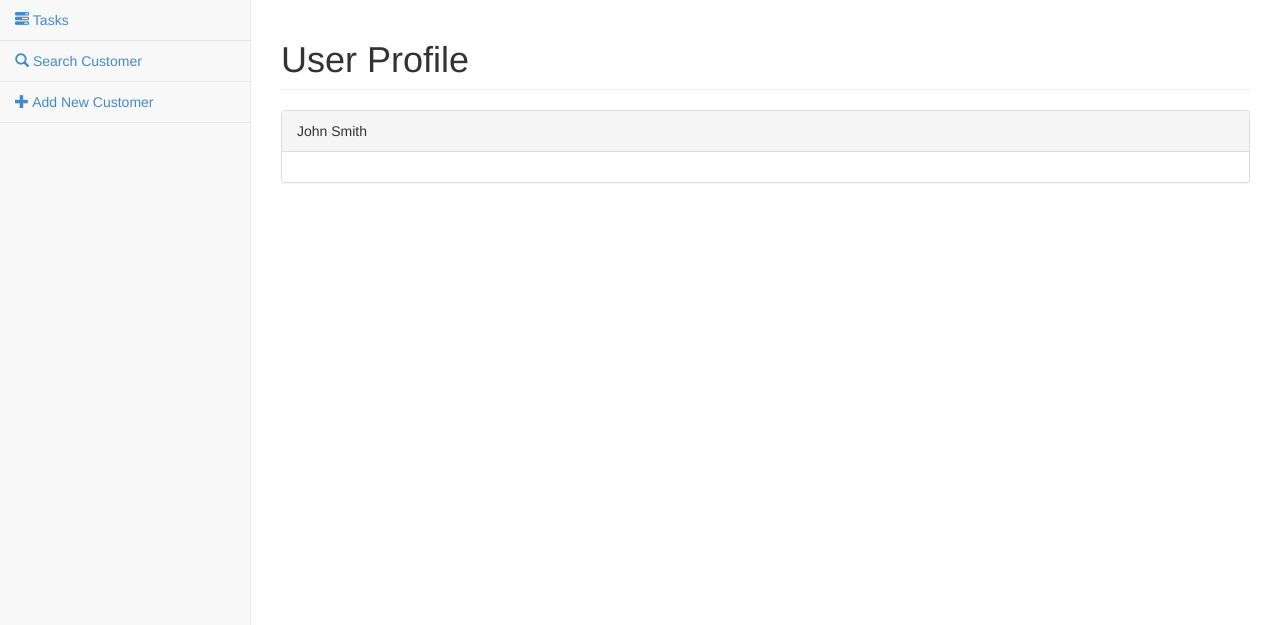
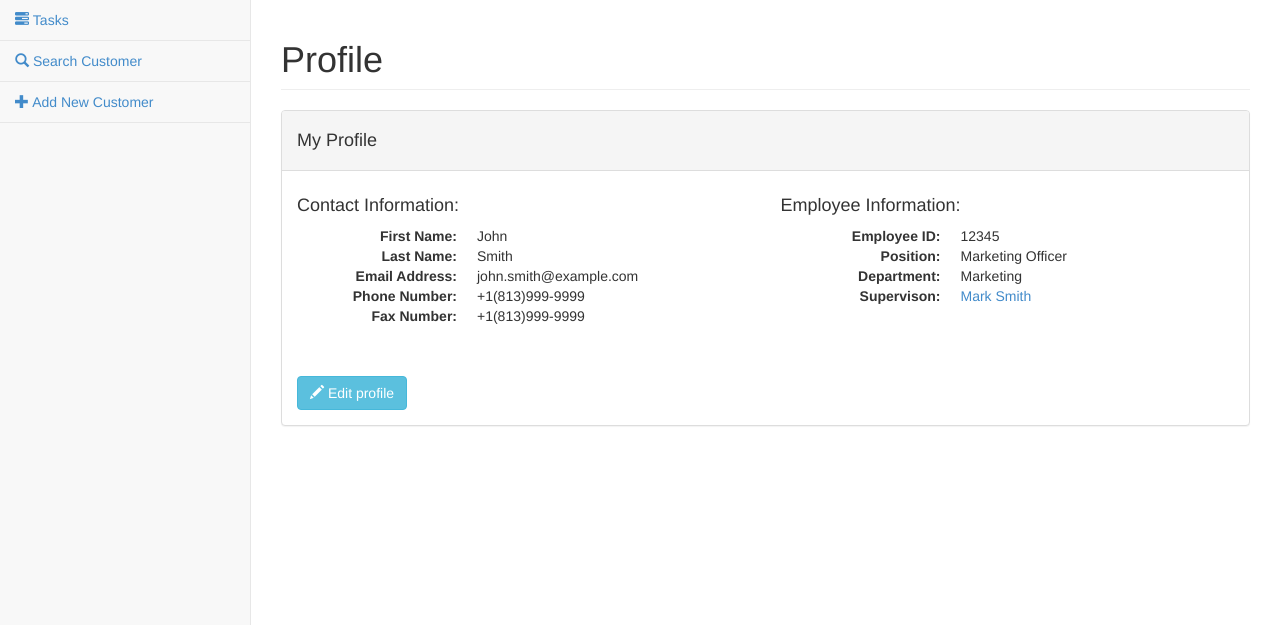
Before and after one commit to jmfield2/DB-CRM, a Python web app: template CRM/templates/userprofile.html in a window 1280 px wide. Shown: the part 51-676 px from the top of the page. Run offline with Jinja, Linux system fonts and the light colour scheme; the template is opened without the code that fills it, so the values that code supplies are empty; some libraries are stand-ins or nearby versions.

Commit message:
user profile edited

```diff
--- a/CRM/templates/addcustomer.html
+++ b/CRM/templates/addcustomer.html
@@ -91,7 +91,7 @@
                 <div class="col-lg-12">
                     <div class="panel panel-default">
                         <div class="panel-heading">
-                            Customer Information:
+                            <h4>Customer Information:</h4>
                         </div>
                         <!-- /.panel-heading -->
                         <div class="panel-body">
--- a/CRM/templates/dashboard.html
+++ b/CRM/templates/dashboard.html
@@ -94,7 +94,7 @@
                 <div class="col-lg-12">
                     <div class="panel panel-default">
                         <div class="panel-heading">
-                            Customer Search Results:
+                            <h4>Customer Search Results:</h4>
                         </div>
                         <!-- /.panel-heading -->
                         <div class="panel-body">
--- a/CRM/templates/index.html
+++ b/CRM/templates/index.html
@@ -89,7 +89,7 @@
                 <div class="col-lg-12">
                     <div class="panel panel-default">
                         <div class="panel-heading">
-                            Context Classes
+                            <h4>Today's Tasks:</h4>
                         </div>
                         <!-- /.panel-heading -->
                         <div class="panel-body">
--- a/CRM/templates/userprofile.html
+++ b/CRM/templates/userprofile.html
@@ -76,11 +76,10 @@
             <!-- /.sidebar-collapse -->
         </nav>
         <!-- /.navbar-static-side -->
-
         <div id="page-wrapper">
             <div class="row">
                 <div class="col-lg-12">
-                    <h1 class="page-header">User Profile<!-- Dashboard --></h1>
+                    <h1 class="page-header"><i></i>Profile<!-- Dashboard --></h1>
                 </div>
                 <!-- /.col-lg-12 -->
             </div>
@@ -88,14 +87,52 @@
                 <div class="col-lg-12">
                     <div class="panel panel-default">
                         <div class="panel-heading">
-                            John Smith
+                            <h4>My Profile</h4>
                         </div>
                         <!-- /.panel-heading -->
                         <div class="panel-body">
-
+                            <!-- <div class="col-md-3">
+                                <img src="http://placehold.it/380x500" alt="avatar" class="avatar img-circle"height="150" width="150"/>
+                            </div> -->
+                            <!-- <div class="col-md-9">
+ -->                            <div class="row">
+                                    <div class="col-md-6">
+                                        <h4>Contact Information:</h4>
+                                        <dl class="dl-horizontal">
+                                            <dt>First Name: </dt>
+                                            <dd>John</dd>
+                                            <dt>Last Name: </dt>
+                                            <dd>Smith</dd>
+                                            <dt>Email Address: </dt>
+                                            <dd>john.smith@example.com</dd>
+                                            <dt>Phone Number: </dt>
+                                            <dd>+1(813)999-9999</dd>
+                                            <dt>Fax Number: </dt>
+                                            <dd>+1(813)999-9999</dd>
+                                        </dl>
+                                    </div>
+                                    <div class="col-md-6">
+                                        <h4>Employee Information:</h4>
+                                        <dl class="dl-horizontal">
+                                            <dt>Employee ID: </dt>
+                                            <dd>12345</dd>
+                                            <dt>Position: </dt>
+                                            <dd>Marketing Officer</dd>
+                                            <dt>Department: </dt>
+                                            <dd>Marketing</dd>
+                                            <dt>Supervison: </dt>
+                                            <dd><a href="#">Mark Smith</a></dd>
+                                        </dl>
+                                    </div>
+                                </div>
+                            <!-- </div> -->
+                        </div>
+                        <div class="panel-body">
+                            <button type="button" class="btn btn-info"><i class="glyphicon glyphicon-pencil"></i> Edit profile </button>
                         </div>
                     </div>
                 </div>
+
             </div>
         </div>
         <!-- /#page-wrapper -->
```
Also changed, not shown: CRM/templates/static/fonts/BlueHead.png (added).
